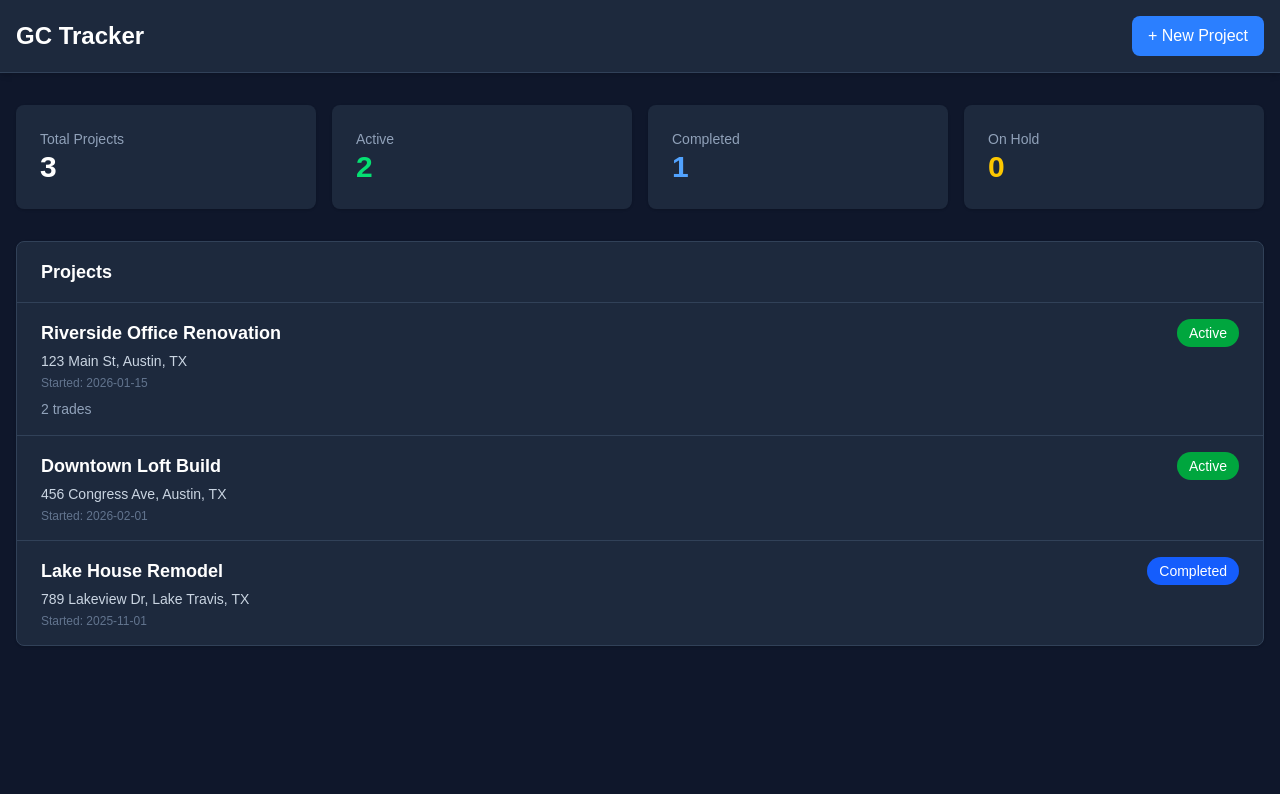
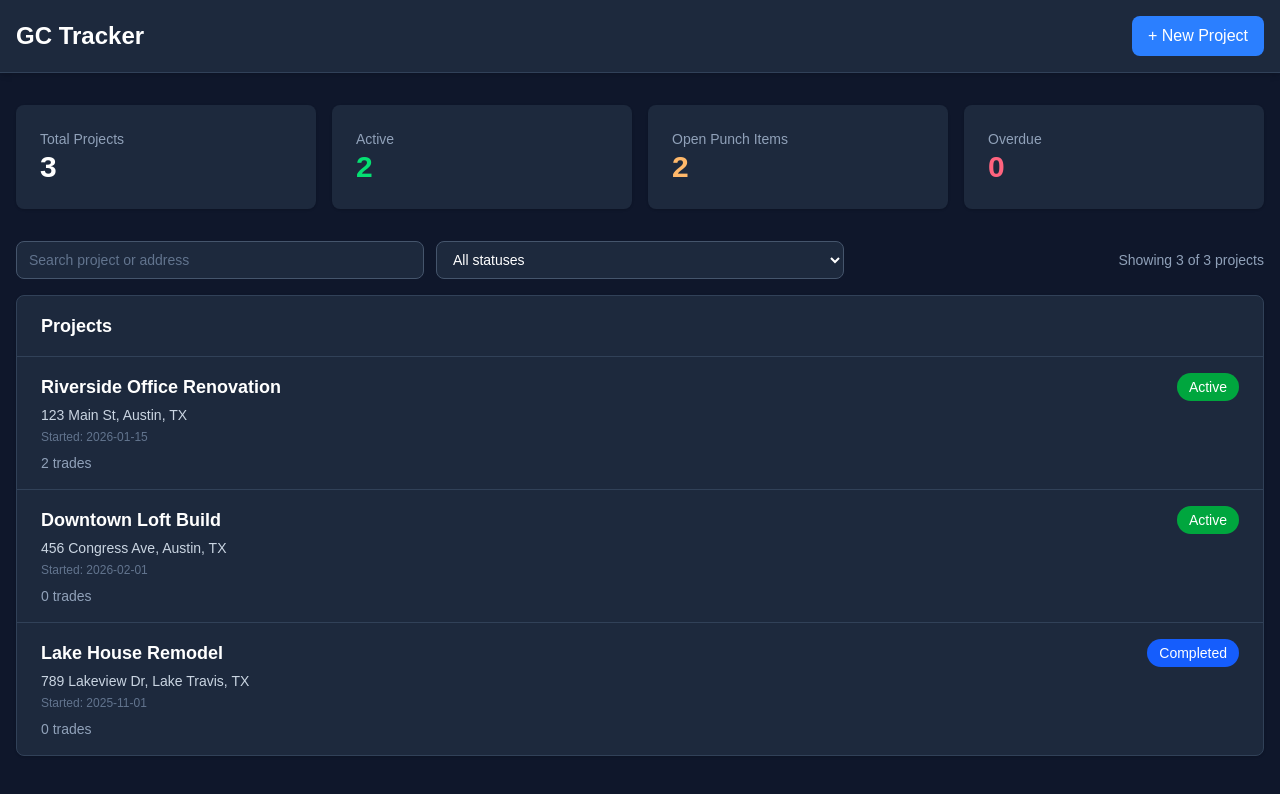
Before and after one commit to hak-tx/gc-tracker, a Next.js app: page / in a window 1280 px wide. Shown: the top 794 px of the page. Built offline with nearby package versions, Linux system fonts and the light colour scheme.

Commit message:
Codex: Add shared data model, local storage, search/filter, overdue tracking

```diff
--- a/src/app/page.tsx
+++ b/src/app/page.tsx
@@ -1,134 +1,54 @@
-// src/app/page.tsx
 "use client";
 
-import { useState } from "react";
 import Link from "next/link";
-
-// Types
-interface PunchItem {
-  id: string;
-  description: string;
-  status: "open" | "in_progress" | "resolved";
-  timestamp: string;
-  photos: string[];
-}
-
-interface Scope {
-  id: string;
-  name: string;
-  punchItems: PunchItem[];
-}
-
-interface SubTrade {
-  id: string;
-  name: string;
-  scopes: Scope[];
-}
-
-interface Project {
-  id: string;
-  name: string;
-  address: string;
-  status: "active" | "completed" | "on_hold";
-  startDate: string;
-  subs: SubTrade[];
-}
-
-// Mock data
-const mockProjects: Project[] = [
-  {
-    id: "1",
-    name: "Riverside Office Renovation",
-    address: "123 Main St, Austin, TX",
-    status: "active",
-    startDate: "2026-01-15",
-    subs: [
-      {
-        id: "s1",
-        name: "Electrical",
-        scopes: [
-          {
-            id: "sc1",
-            name: "Lighting Fixtures",
-            punchItems: [
-              {
-                id: "p1",
-                description: "Install pendant lights in lobby",
-                status: "open",
-                timestamp: "2026-02-10T09:30:00",
-                photos: [],
-              },
-              {
-                id: "p2",
-                description: "Replace switch in break room",
-                status: "resolved",
-                timestamp: "2026-02-08T14:15:00",
-                photos: [],
-              },
-            ],
-          },
-        ],
-      },
-      {
-        id: "s2",
-        name: "Plumbing",
-        scopes: [
-          {
-            id: "sc2",
-            name: "Restroom Fixtures",
-            punchItems: [
-              {
-                id: "p3",
-                description: "Fix leaky faucet in men's room",
-                status: "in_progress",
-                timestamp: "2026-02-11T10:00:00",
-                photos: [],
-              },
-            ],
-          },
-        ],
-      },
-    ],
-  },
-  {
-    id: "2",
-    name: "Downtown Loft Build",
-    address: "456 Congress Ave, Austin, TX",
-    status: "active",
-    startDate: "2026-02-01",
-    subs: [],
-  },
-  {
-    id: "3",
-    name: "Lake House Remodel",
-    address: "789 Lakeview Dr, Lake Travis, TX",
-    status: "completed",
-    startDate: "2025-11-01",
-    subs: [],
-  },
-];
-
-const statusColors = {
-  active: "bg-green-600 text-white",
-  completed: "bg-blue-600 text-white",
-  on_hold: "bg-yellow-500 text-white",
-  open: "bg-red-600 text-white",
-  in_progress: "bg-orange-500 text-white",
-  resolved: "bg-gray-600 text-white",
-};
+import { useEffect, useMemo, useState } from "react";
+import {
+  Project,
+  formatLabel,
+  getProjectPunchItems,
+  isOverdue,
+  loadProjects,
+  saveProjects,
+  statusColors,
+} from "@/lib/projects";
 
 export default function Dashboard() {
-  const [projects, setProjects] = useState<Project[]>(mockProjects);
+  const [projects, setProjects] = useState<Project[]>(() => loadProjects());
   const [isModalOpen, setIsModalOpen] = useState(false);
+  const [searchText, setSearchText] = useState("");
+  const [statusFilter, setStatusFilter] = useState<"all" | Project["status"]>("all");
   const [newProject, setNewProject] = useState({
     name: "",
     address: "",
     status: "active" as Project["status"],
   });
 
-  const getStatusLabel = (status: string) => {
-    return status.replace("_", " ").replace(/\b\w/g, (l) => l.toUpperCase());
-  };
+  useEffect(() => {
+    saveProjects(projects);
+  }, [projects]);
+
+  const filteredProjects = useMemo(() => {
+    const needle = searchText.trim().toLowerCase();
+    return projects.filter((project) => {
+      const matchesStatus = statusFilter === "all" || project.status === statusFilter;
+      const matchesSearch =
+        needle.length === 0 ||
+        project.name.toLowerCase().includes(needle) ||
+        project.address.toLowerCase().includes(needle);
+
+      return matchesStatus && matchesSearch;
+    });
+  }, [projects, searchText, statusFilter]);
+
+  const totalPunchItems = useMemo(
+    () => projects.flatMap((project) => getProjectPunchItems(project)),
+    [projects]
+  );
+
+  const overdueCount = useMemo(
+    () => totalPunchItems.filter((item) => isOverdue(item)).length,
+    [totalPunchItems]
+  );
 
   const handleCreateProject = (e: React.FormEvent<HTMLFormElement>) => {
     e.preventDefault();
@@ -154,84 +74,99 @@ export default function Dashboard() {
 
   return (
     <div className="min-h-screen bg-slate-900">
-      {/* Header */}
-      <header className="bg-slate-800 shadow-md border-b border-slate-700">
-        <div className="max-w-7xl mx-auto px-4 py-4 flex justify-between items-center">
+      <header className="border-b border-slate-700 bg-slate-800 shadow-md">
+        <div className="mx-auto flex max-w-7xl items-center justify-between px-4 py-4">
           <h1 className="text-2xl font-bold text-white">GC Tracker</h1>
           <button
             onClick={() => setIsModalOpen(true)}
-            className="bg-blue-500 text-white px-4 py-2 rounded-lg hover:bg-blue-600 transition font-medium"
+            className="rounded-lg bg-blue-500 px-4 py-2 font-medium text-white transition hover:bg-blue-600"
           >
             + New Project
           </button>
         </div>
       </header>
 
-      {/* Main Content */}
-      <main className="max-w-7xl mx-auto px-4 py-8">
-        {/* Stats */}
-        <div className="grid grid-cols-1 md:grid-cols-4 gap-4 mb-8">
-          <div className="bg-slate-800 rounded-lg shadow p-6">
+      <main className="mx-auto max-w-7xl px-4 py-8">
+        <div className="mb-8 grid grid-cols-1 gap-4 md:grid-cols-4">
+          <div className="rounded-lg bg-slate-800 p-6 shadow">
             <p className="text-sm text-slate-400">Total Projects</p>
             <p className="text-3xl font-bold text-white">{projects.length}</p>
           </div>
-          <div className="bg-slate-800 rounded-lg shadow p-6">
+          <div className="rounded-lg bg-slate-800 p-6 shadow">
             <p className="text-sm text-slate-400">Active</p>
             <p className="text-3xl font-bold text-green-400">
               {projects.filter((p) => p.status === "active").length}
             </p>
           </div>
-          <div className="bg-slate-800 rounded-lg shadow p-6">
-            <p className="text-sm text-slate-400">Completed</p>
-            <p className="text-3xl font-bold text-blue-400">
-              {projects.filter((p) => p.status === "completed").length}
+          <div className="rounded-lg bg-slate-800 p-6 shadow">
+            <p className="text-sm text-slate-400">Open Punch Items</p>
+            <p className="text-3xl font-bold text-orange-300">
+              {totalPunchItems.filter((item) => item.status !== "resolved").length}
             </p>
           </div>
-          <div className="bg-slate-800 rounded-lg shadow p-6">
-            <p className="text-sm text-slate-400">On Hold</p>
-            <p className="text-3xl font-bold text-yellow-400">
-              {projects.filter((p) => p.status === "on_hold").length}
-            </p>
+          <div className="rounded-lg bg-slate-800 p-6 shadow">
+            <p className="text-sm text-slate-400">Overdue</p>
+            <p className="text-3xl font-bold text-rose-400">{overdueCount}</p>
           </div>
         </div>
 
-        {/* Projects List */}
-        <div className="bg-slate-800 rounded-lg shadow border border-slate-700">
-          <div className="px-6 py-4 border-b border-slate-700">
+        <div className="mb-4 grid grid-cols-1 gap-3 md:grid-cols-3">
+          <input
+            type="text"
+            value={searchText}
+            onChange={(e) => setSearchText(e.target.value)}
+            className="w-full rounded-lg border border-slate-600 bg-slate-800 px-3 py-2 text-sm text-white placeholder-slate-500 outline-none transition focus:border-blue-500"
+            placeholder="Search project or address"
+          />
+          <select
+            value={statusFilter}
+            onChange={(e) => setStatusFilter(e.target.value as "all" | Project["status"])}
+            className="w-full rounded-lg border border-slate-600 bg-slate-800 px-3 py-2 text-sm text-white outline-none transition focus:border-blue-500"
+          >
+            <option value="all">All statuses</option>
+            <option value="active">Active</option>
+            <option value="on_hold">On Hold</option>
+            <option value="completed">Completed</option>
+          </select>
+          <div className="flex items-center text-sm text-slate-400 md:justify-end">
+            Showing {filteredProjects.length} of {projects.length} projects
+          </div>
+        </div>
+
+        <div className="rounded-lg border border-slate-700 bg-slate-800 shadow">
+          <div className="border-b border-slate-700 px-6 py-4">
             <h2 className="text-lg font-semibold text-white">Projects</h2>
           </div>
           <div className="divide-y divide-slate-700">
-            {projects.map((project) => (
+            {filteredProjects.length === 0 ? (
+              <div className="px-6 py-12 text-center text-sm text-slate-400">
+                No projects match your filters.
+              </div>
+            ) : (
+              filteredProjects.map((project) => (
                 <Link
                   key={project.id}
                   href={`/project/${project.id}`}
-                className="block px-6 py-4 hover:bg-slate-700 transition"
+                  className="block px-6 py-4 transition hover:bg-slate-700"
                 >
-                <div className="flex justify-between items-start">
+                  <div className="flex items-start justify-between">
                     <div>
-                    <h3 className="text-lg font-semibold text-white">
-                      {project.name}
-                    </h3>
-                    <p className="text-slate-300 text-sm mt-1 font-medium">
-                      {project.address}
-                    </p>
-                    <p className="text-slate-500 text-xs mt-1">
-                      Started: {project.startDate}
-                    </p>
+                      <h3 className="text-lg font-semibold text-white">{project.name}</h3>
+                      <p className="mt-1 text-sm font-medium text-slate-300">{project.address}</p>
+                      <p className="mt-1 text-xs text-slate-500">Started: {project.startDate}</p>
                     </div>
                     <span
-                    className={`px-3 py-1 rounded-full text-sm font-medium ${statusColors[project.status]}`}
+                      className={`rounded-full px-3 py-1 text-sm font-medium ${statusColors[project.status]}`}
                     >
-                    {getStatusLabel(project.status)}
+                      {formatLabel(project.status)}
                     </span>
                   </div>
-                {project.subs.length > 0 && (
-                  <p className="text-slate-400 text-sm mt-2">
+                  <p className="mt-2 text-sm text-slate-400">
                     {project.subs.length} trade{project.subs.length !== 1 ? "s" : ""}
                   </p>
+                </Link>
+              ))
             )}
-              </Link>
-            ))}
           </div>
         </div>
       </main>
@@ -270,7 +205,7 @@ export default function Dashboard() {
                       name: e.target.value,
                     }))
                   }
-                  className="w-full rounded-lg border border-slate-600 bg-slate-900 px-3 py-2 text-white placeholder-slate-500 outline-none ring-0 transition focus:border-blue-500"
+                  className="w-full rounded-lg border border-slate-600 bg-slate-900 px-3 py-2 text-white placeholder-slate-500 outline-none transition focus:border-blue-500"
                   placeholder="Enter project name"
                 />
               </div>
@@ -293,7 +228,7 @@ export default function Dashboard() {
                       address: e.target.value,
                     }))
                   }
-                  className="w-full rounded-lg border border-slate-600 bg-slate-900 px-3 py-2 text-white placeholder-slate-500 outline-none ring-0 transition focus:border-blue-500"
+                  className="w-full rounded-lg border border-slate-600 bg-slate-900 px-3 py-2 text-white placeholder-slate-500 outline-none transition focus:border-blue-500"
                   placeholder="Enter project address"
                 />
               </div>
@@ -314,7 +249,7 @@ export default function Dashboard() {
                       status: e.target.value as Project["status"],
                     }))
                   }
-                  className="w-full rounded-lg border border-slate-600 bg-slate-900 px-3 py-2 text-white outline-none ring-0 transition focus:border-blue-500"
+                  className="w-full rounded-lg border border-slate-600 bg-slate-900 px-3 py-2 text-white outline-none transition focus:border-blue-500"
                 >
                   <option value="active">Active</option>
                   <option value="on_hold">On Hold</option>
--- /dev/null
+++ b/src/lib/projects.ts
@@ -0,0 +1,188 @@
+export type ProjectStatus = "active" | "completed" | "on_hold";
+export type PunchStatus = "open" | "in_progress" | "resolved";
+export type PunchPriority = "low" | "medium" | "high";
+
+export interface PunchItem {
+  id: string;
+  description: string;
+  status: PunchStatus;
+  timestamp: string;
+  photos: string[];
+  dueDate?: string;
+  assignee?: string;
+  priority: PunchPriority;
+}
+
+export interface Scope {
+  id: string;
+  name: string;
+  punchItems: PunchItem[];
+}
+
+export interface SubTrade {
+  id: string;
+  name: string;
+  scopes: Scope[];
+}
+
+export interface Project {
+  id: string;
+  name: string;
+  address: string;
+  status: ProjectStatus;
+  startDate: string;
+  subs: SubTrade[];
+}
+
+export const statusColors = {
+  active: "bg-green-600 text-white",
+  completed: "bg-blue-600 text-white",
+  on_hold: "bg-yellow-500 text-white",
+  open: "bg-red-600 text-white",
+  in_progress: "bg-orange-500 text-white",
+  resolved: "bg-gray-600 text-white",
+} as const;
+
+export const priorityColors: Record<PunchPriority, string> = {
+  low: "bg-emerald-700/70 text-emerald-200 border border-emerald-500/40",
+  medium: "bg-amber-700/60 text-amber-100 border border-amber-400/50",
+  high: "bg-rose-700/60 text-rose-100 border border-rose-400/50",
+};
+
+export const STORAGE_KEY = "gc-tracker-projects";
+
+export const defaultProjects: Project[] = [
+  {
+    id: "1",
+    name: "Riverside Office Renovation",
+    address: "123 Main St, Austin, TX",
+    status: "active",
+    startDate: "2026-01-15",
+    subs: [
+      {
+        id: "s1",
+        name: "Electrical",
+        scopes: [
+          {
+            id: "sc1",
+            name: "Lighting Fixtures",
+            punchItems: [
+              {
+                id: "p1",
+                description: "Install pendant lights in lobby",
+                status: "open",
+                timestamp: "2026-02-10T09:30:00",
+                photos: [],
+                dueDate: "2026-02-16",
+                assignee: "Mike - Electric Co.",
+                priority: "high",
+              },
+              {
+                id: "p2",
+                description: "Replace switch in break room",
+                status: "resolved",
+                timestamp: "2026-02-08T14:15:00",
+                photos: [],
+                dueDate: "2026-02-12",
+                assignee: "Sara - Electric Co.",
+                priority: "medium",
+              },
+            ],
+          },
+        ],
+      },
+      {
+        id: "s2",
+        name: "Plumbing",
+        scopes: [
+          {
+            id: "sc2",
+            name: "Restroom Fixtures",
+            punchItems: [
+              {
+                id: "p3",
+                description: "Fix leaky faucet in men's room",
+                status: "in_progress",
+                timestamp: "2026-02-11T10:00:00",
+                photos: [],
+                dueDate: "2026-02-15",
+                assignee: "Allied Plumbing",
+                priority: "medium",
+              },
+            ],
+          },
+        ],
+      },
+    ],
+  },
+  {
+    id: "2",
+    name: "Downtown Loft Build",
+    address: "456 Congress Ave, Austin, TX",
+    status: "active",
+    startDate: "2026-02-01",
+    subs: [],
+  },
+  {
+    id: "3",
+    name: "Lake House Remodel",
+    address: "789 Lakeview Dr, Lake Travis, TX",
+    status: "completed",
+    startDate: "2025-11-01",
+    subs: [],
+  },
+];
+
+export const formatLabel = (value: string) =>
+  value.replace("_", " ").replace(/\b\w/g, (letter) => letter.toUpperCase());
+
+export const formatTimestamp = (timestamp: string) =>
+  new Date(timestamp).toLocaleDateString("en-US", {
+    month: "short",
+    day: "numeric",
+    hour: "numeric",
+    minute: "2-digit",
+  });
+
+export const isOverdue = (item: PunchItem) => {
+  if (!item.dueDate || item.status === "resolved") {
+    return false;
+  }
+
+  const today = new Date().toISOString().slice(0, 10);
+  return item.dueDate < today;
+};
+
+export const loadProjects = (): Project[] => {
+  if (typeof window === "undefined") {
+    return defaultProjects;
+  }
+
+  const saved = window.localStorage.getItem(STORAGE_KEY);
+  if (!saved) {
+    return defaultProjects;
+  }
+
+  try {
+    const parsed = JSON.parse(saved) as Project[];
+    if (!Array.isArray(parsed)) {
+      return defaultProjects;
+    }
+    return parsed;
+  } catch {
+    return defaultProjects;
+  }
+};
+
+export const saveProjects = (projects: Project[]) => {
+  if (typeof window === "undefined") {
+    return;
+  }
+
+  window.localStorage.setItem(STORAGE_KEY, JSON.stringify(projects));
+};
+
+export const getProjectPunchItems = (project: Project) =>
+  project.subs.flatMap((trade) =>
+    trade.scopes.flatMap((scope) => scope.punchItems)
+  );
```
Lines whose indentation alone changed are shown as unchanged.
